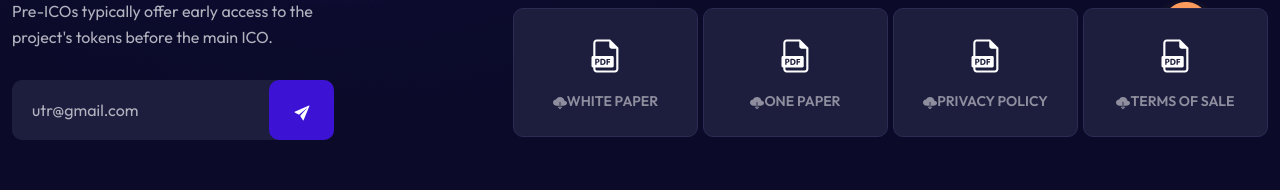
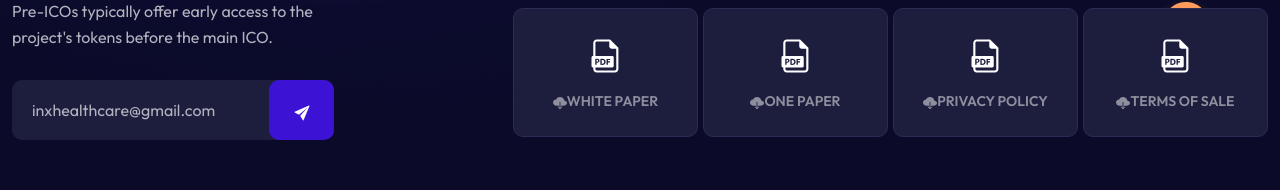
Before and after one commit to We-Dey-4-U/utrtherapeutics-, a Next.js app: page / in a window 1280 px wide. Shown: the part 7656-7846 px from the top of the page. Built offline with nearby package versions, Linux system fonts and the light colour scheme.

Commit message:
inxhealthcare

```diff
--- a/Components/Footer.jsx
+++ b/Components/Footer.jsx
@@ -25,7 +25,7 @@ const Footer = () => {
                 project's tokens before the main ICO.
               </p>
               <form action="#">
-                <input type="text" placeholder="utr@gmail.com" />
+                <input type="text" placeholder="inxhealthcare@gmail.com" />
                 <button>
                   <IoIosSend />
                 </button>
```
